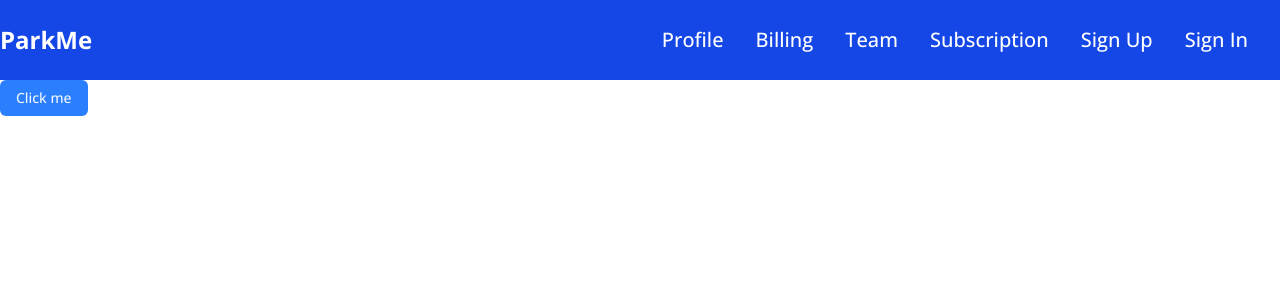
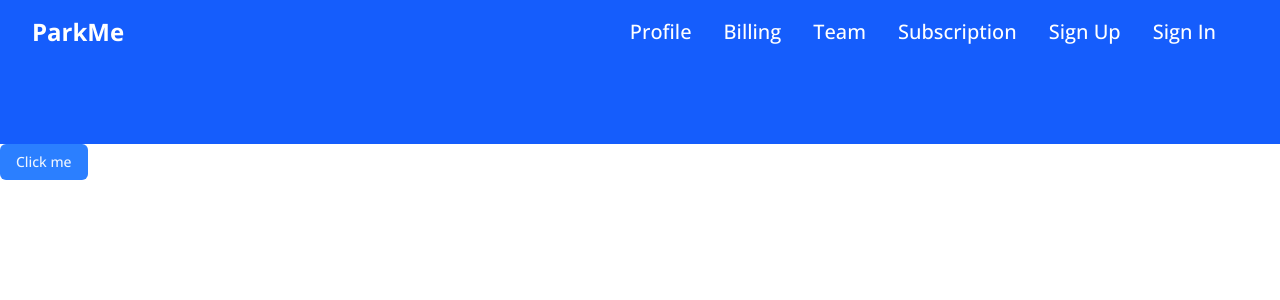
Before and after one commit to HerbertNtim/parkme, a Next.js app: page / in a window 1280 px wide. Shown: the top 300 px of the page. Built offline with nearby package versions, Linux system fonts and the light colour scheme.

Commit message:
Updated navbar

```diff
--- a/src/components/Navbar.tsx
+++ b/src/components/Navbar.tsx
@@ -21,8 +21,8 @@ const navItems = [
 
 const Navbar = () => {
   return (
-    <header className='w-full h-20 bg-blue-700'>
-      <div className='container mx-auto flex items-center justify-between h-full'>
+    <header className='w-full bg-blue-600 mx-auto'>
+      <div className='flex items-center justify-between px-8 py-4'>
         <Link href="/" className='text-white text-2xl font-bold sm:ml-0 ml-3'>ParkMe</Link>
         <nav className='hidden lg:flex items-center mr-4'>
           {navItems.map((item) => (
@@ -33,6 +33,7 @@ const Navbar = () => {
         </nav>
         <MobileNavbar />
       </div>
+      <div className='bg-blue-600 w-full h-20' />
     </header>
   )
 }
```
